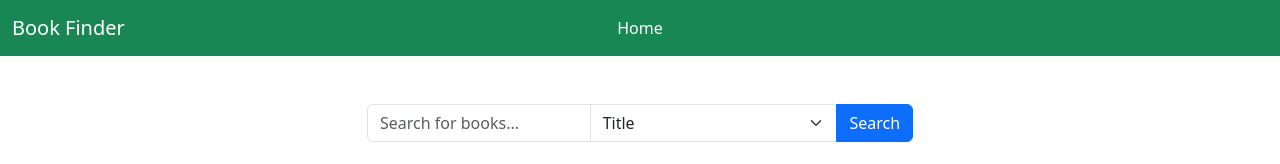
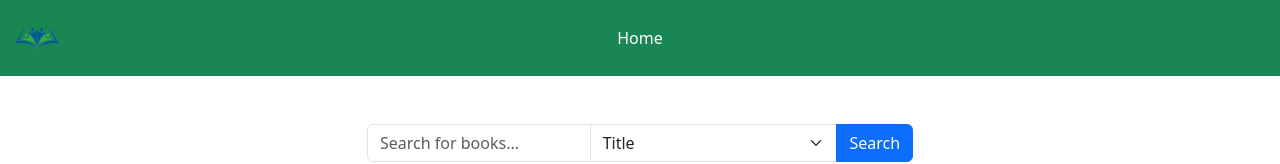
Before and after one commit to MertBoza/BookFinder-MertBoza, an Angular app in the folder BookFinder-MertBoza/: page /all-books in a window 1280 px wide. Shown: the top 164 px of the page. Built offline with nearby package versions, Linux system fonts and the light colour scheme; no server answers.

Commit message:
Added logo to navbar

```diff
--- a/BookFinder-MertBoza/src/app/book/book.component.css
+++ b/BookFinder-MertBoza/src/app/book/book.component.css
@@ -4,3 +4,6 @@
     transform: translateX(-50%);
     width: 100%;
 }
+.logo{
+    width: 50px; height: 50px;
+}
--- a/BookFinder-MertBoza/src/app/book/book.component.html
+++ b/BookFinder-MertBoza/src/app/book/book.component.html
@@ -1,6 +1,8 @@
 <nav class="navbar navbar-expand-sm navbar-dark bg-success" aria-label="Third navbar example">
     <div class="container-fluid" style="position: relative;">
-      <a class="navbar-brand" href="#">Book Finder</a>
+      <a class="navbar-brand" [routerLink]="['/all-books']">
+        <img src="assets/logo.png" alt="Logo" class="logo">
+      </a>
       <button class="navbar-toggler" type="button" data-bs-toggle="collapse" data-bs-target="#navbarsExample03" aria-controls="navbarsExample03" aria-expanded="false" aria-label="Toggle navigation">
         <span class="navbar-toggler-icon"></span>
       </button>
```
Also changed, not shown: BookFinder-MertBoza/src/assets/logo.png (added).
